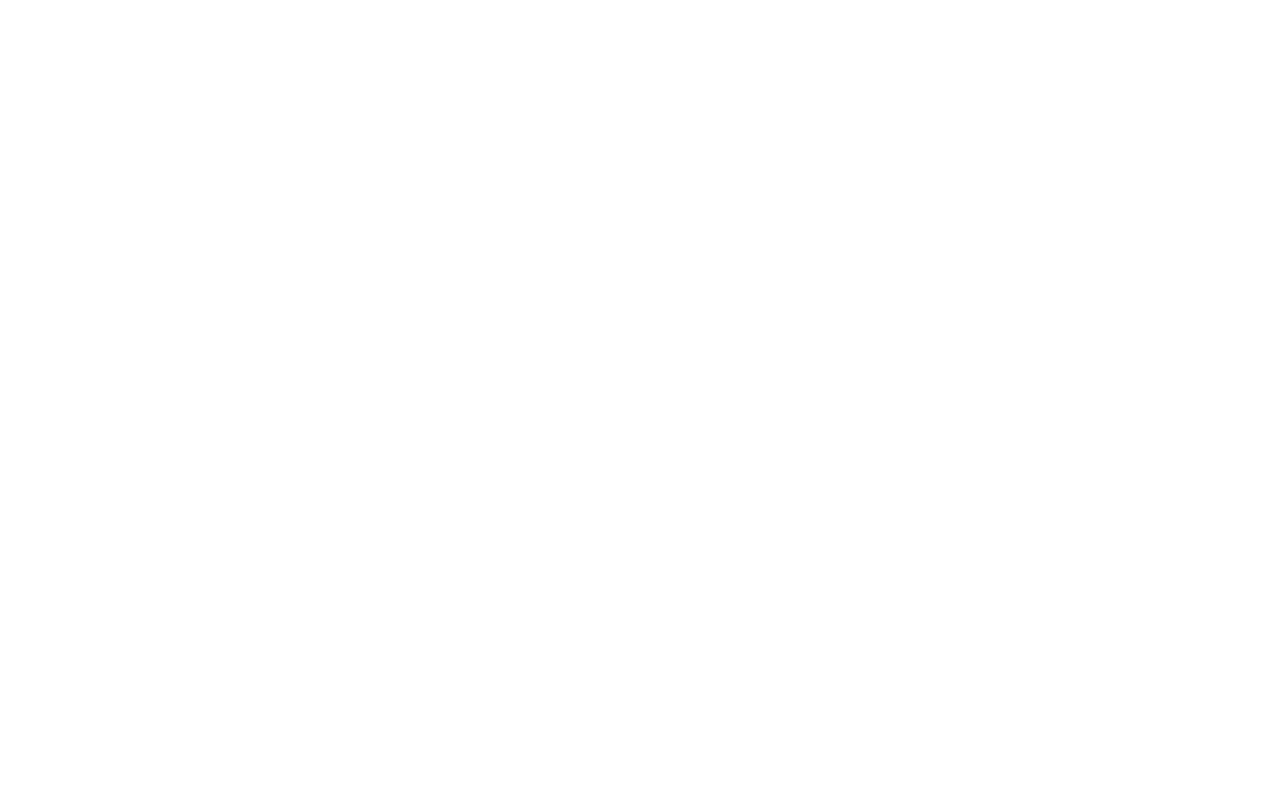
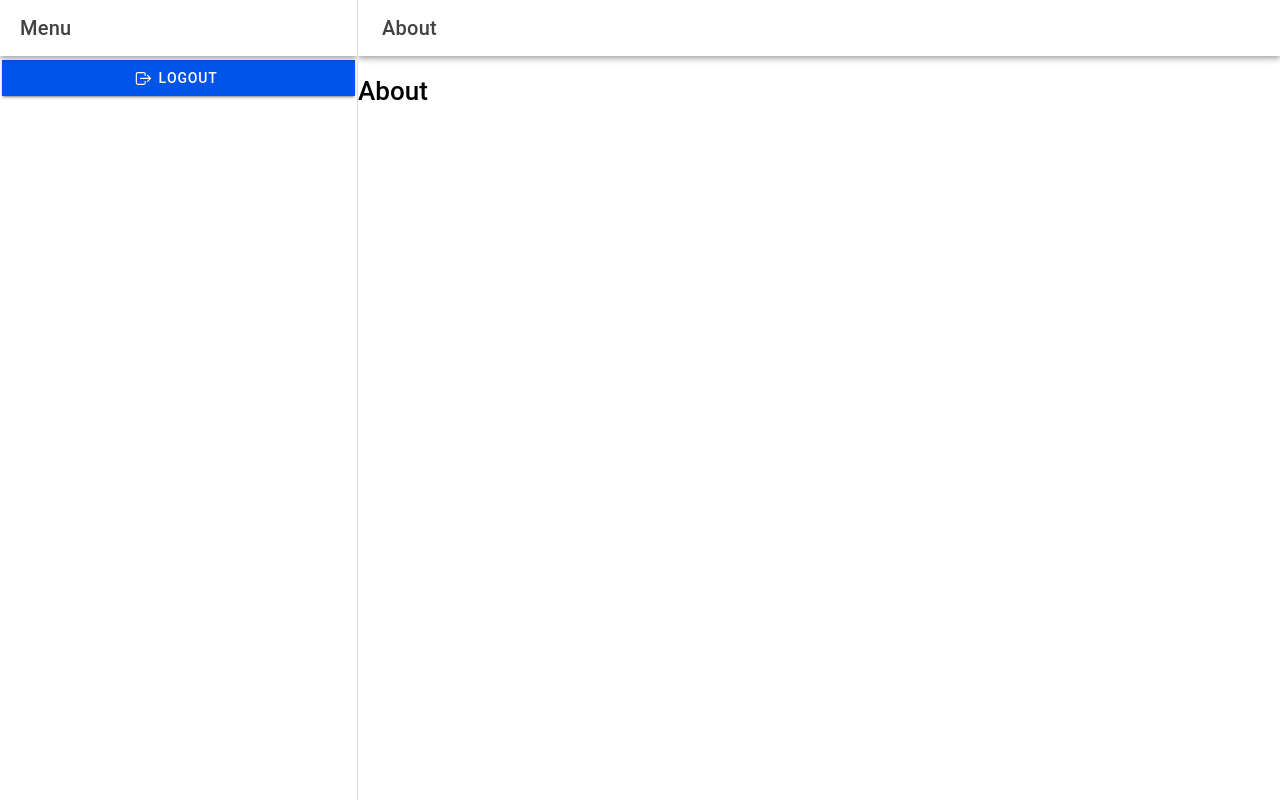
Before and after one commit to Scarlette-byte/it35b-mobile, a React (Vite) app: page /app/about in a window 1280 px wide. Built offline with nearby package versions, Linux system fonts and the light colour scheme.

Commit message:
Added new feature

```diff
--- a/src/App.tsx
+++ b/src/App.tsx
@@ -29,12 +29,9 @@
 /* import '@ionic/react/css/palettes/dark.always.css'; */
 /* import '@ionic/react/css/palettes/dark.class.css'; */
 import '@ionic/react/css/palettes/dark.system.css';
+import Login from './pages/Login';
+import Menu from './pages/Menu';
 
-/* Theme variables */
-import "./theme/variables.css";
-import Template from "./pages/Template";
-import Login from "./pages/Login";
-import Menu from'./pages/Menu';
 
 setupIonicReact();
 
@@ -44,7 +41,7 @@
       <IonRouterOutlet>
 
          <Route exact path="/"  component= {Login} />
-         <Route path="app" component= {Menu} />
+         <Route path="/app" component= {Menu} />
 
          </IonRouterOutlet>
        </IonReactRouter>
--- a/src/pages/Menu.tsx
+++ b/src/pages/Menu.tsx
@@ -4,6 +4,7 @@
 import { Redirect, Route } from "react-router";
 import { homeOutline, informationCircleOutline, logOutOutline } from "ionicons/icons";
 import Home from "./Home";
+import About from "./About";
 
 
 
@@ -43,9 +44,10 @@
                {/* Routing */}
                <IonRouterOutlet id="main">
                     <Route exact path="/app/home" component={Home} />
-                    <Route exact path="/app" >
+                     <Route exact path="/app" >
                         <Redirect to="/app/home"/>
                     </Route>
+                    <Route exact path="/app/about" component={About} />
 
                </IonRouterOutlet>
             </IonSplitPane>
```
